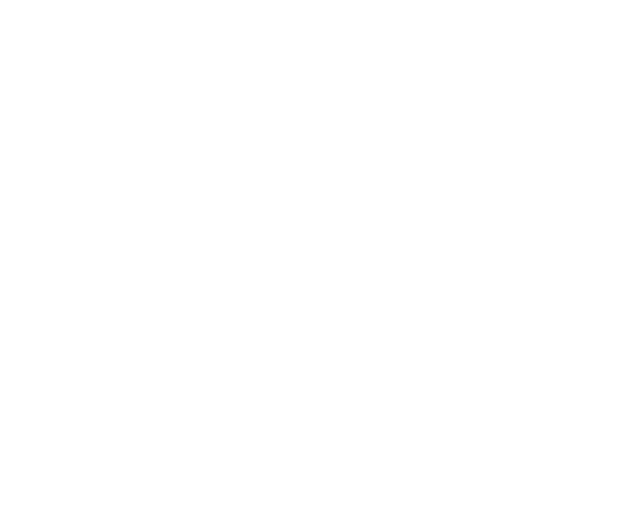
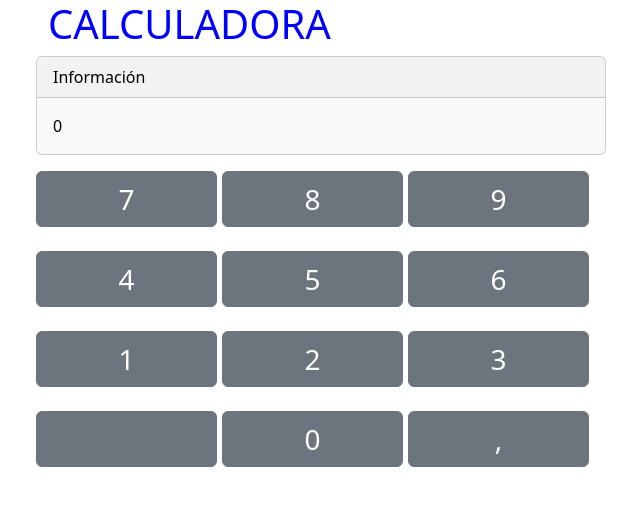
Before and after one commit to Frnndoamhs/Calculadora, a plain HTML site: page index.html in a window 1280 px wide. Shown: the whole page, without its empty margins (34-674 px from the left). Drawn offline with nearby package versions, Linux system fonts and the light colour scheme.

Commit message:
Logica de calculadora

```diff
--- /dev/null
+++ b/calculadora.js
@@ -0,0 +1,12 @@
+function numeros(THIS){
+    /*****obtener elvalor de la caja****/
+    var numero = THIS.textContent;
+    /*****obtener elvalor de la caja****/
+    var box = document.getElementById("resultados_calculadora").innerHTML;
+
+    console.log(numero);
+    if (numero !== '0'){
+        document.getElementById("resultados_calculadora").innerHTML = numero;
+        console.log("Es un numero diferente a 0");
+   }
+}
--- a/index.html
+++ b/index.html
@@ -5,8 +5,71 @@
     <meta http-equiv="X-UA-Compatible" content="IE=edge">
     <meta name="viewport" content="width=device-width, initial-scale=1.0">
     <title>Calculadora</title>
+    <link href="https://cdn.jsdelivr.net/npm/bootstrap@5.3.0-alpha1/dist/css/bootstrap.min.css" rel="stylesheet" integrity="sha384-GLhlTQ8iRABdZLl6O3oVMWSktQOp6b7In1Zl3/Jr59b6EGGoI1aFkw7cmDA6j6gD" crossorigin="anonymous">
+    <style>
+    .no_padding{
+    padding: 0 !important;
+    }
+
+    .h1{
+    color:blue;
+    }
+
+    .numeros_calculadora .col{
+    font-size: 28px;
+    margin: 0 5px 0 0;
+    }
+
+    </style>
 </head>
 <body>
+    <div class="container-sm">
+    <h1 class="h1">CALCULADORA</h1>
 
+    <div class="row">
+    <!--FILA 1: RESULTADOS DE LA CALCULADORA-->
+    <div class="col-6 no_padding">
+      <div class="card text-bg-light mb-3">
+        <div class="card-header">Información</div>
+         <div class="card-body">
+          <p id="resultados_calculadora" class="card-text">0</p>
+         </div>
+      </div>
+    </div>
+    <div class="row">
+        <!--FILA 2: NÚMEROS-->
+
+        <div class="col numeros_calculadora">
+        <div class="row">
+            <div onclick="numeros(this)" class="col btn btn-secondary">7</div>
+            <div onclick="numeros(this)" class="col btn btn-secondary">8</div>
+            <div onclick="numeros(this)" class="col btn btn-secondary">9</div>
+        </div>
+        <br>
+        <div class="row">
+            <div onclick="numeros(this)" class="col btn btn-secondary">4</div>
+            <div onclick="numeros(this)" class="col btn btn-secondary">5</div>
+            <div onclick="numeros(this)" class="col btn btn-secondary">6</div>
+        </div>
+        <br>
+        <div class="row">
+            <div onclick="numeros(this)" class="col btn btn-secondary">1</div>
+            <div onclick="numeros(this)" class="col btn btn-secondary">2</div>
+            <div onclick="numeros(this)" class="col btn btn-secondary">3</div>
+        </div>
+        <br>
+        <div class="row">
+            <div class="col btn btn-secondary"></div>
+            <div onclick="numeros(this)" class="col btn btn-secondary">0</div>
+            <div class="col btn btn-secondary">,</div>
+        </div>
+        </div>
+        <div class="col">
+        <!--COLUMNA 2: OPERACIONES DE CALCULADORA-->
+        </div>
+    </div>
+
+<script src="https://cdn.jsdelivr.net/npm/bootstrap@5.3.0-alpha1/dist/js/bootstrap.bundle.min.js" integrity="sha384-w76AqPfDkMBDXo30jS1Sgez6pr3x5MlQ1ZAGC+nuZB+EYdgRZgiwxhTBTkF7CXvN" crossorigin="anonymous"></script>
+<script src="calculadora.js"></script>
 </body>
 </html>
```
